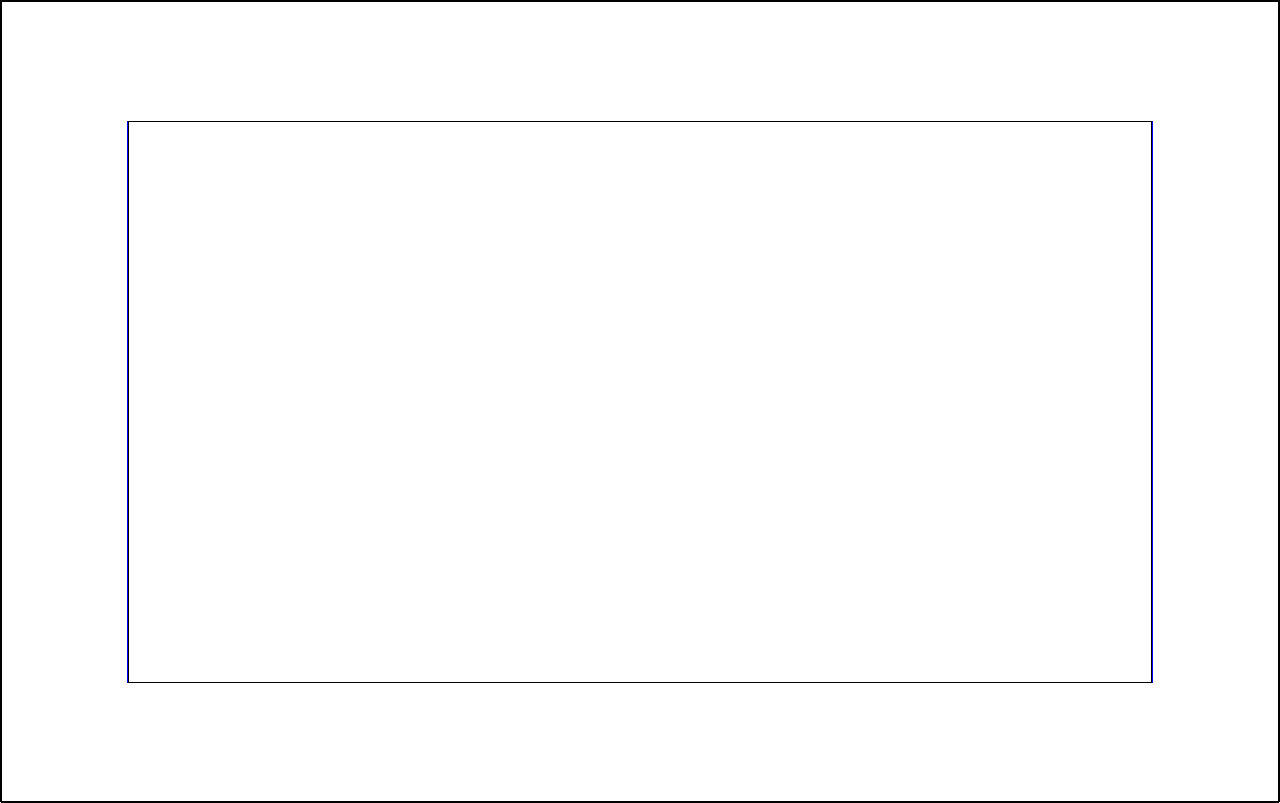
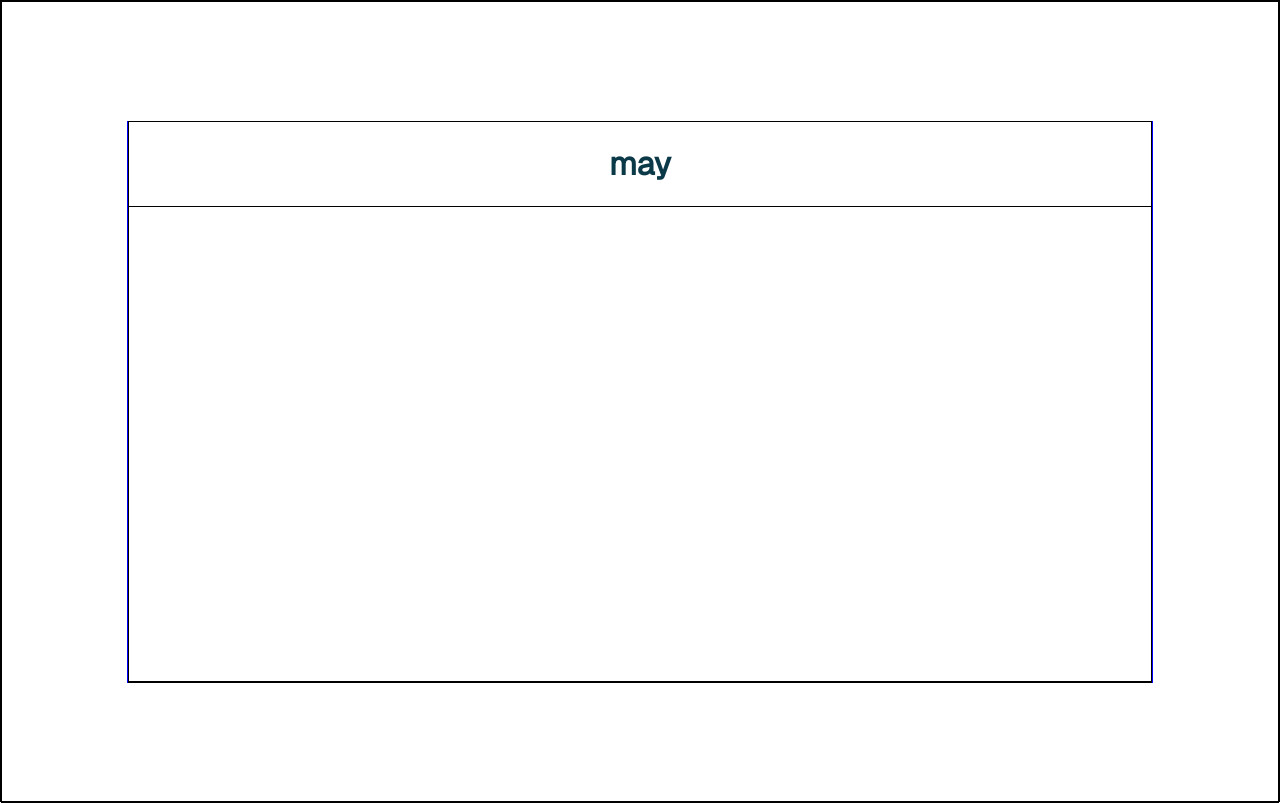
Before and after one commit to jckstllrd/habit-tracker, a React (Vite) app: page / in a window 1280 px wide. Built offline with nearby package versions, Linux system fonts and the light colour scheme.

Commit message:
style: add styling to the new dashboard view

```diff
--- a/src/components/Dashboard.jsx
+++ b/src/components/Dashboard.jsx
@@ -1,8 +1,18 @@
 import { useOutletContext } from "react-router";
-import "../styles/Dashboard.css";
+import Habit from "./Habit.jsx";
+import styles from "../styles/Dashboard.module.css";
 
 export default function Dashboard() {
   const [habits, addHabit] = useOutletContext();
-
-  return <div className="dashboard-container"></div>;
+  let month = "may";
+  return (
+    <div className={styles.dashboardContainer}>
+      <h1 className={styles.month}>{month}</h1>
+      <div className={styles.habitGrid}>
+        {habits.map((habit, index) => {
+          <Habit key="index" />;
+        })}
+      </div>
+    </div>
+  );
 }
--- /dev/null
+++ b/src/components/Habit.jsx
@@ -0,0 +1,3 @@
+export default function Habit() {
+  return <></>;
+}
--- /dev/null
+++ b/src/styles/Dashboard.module.css
@@ -0,0 +1,18 @@
+.dashboardContainer {
+  border: 1px solid black;
+  display: flex;
+  justify-content: space-between;
+  align-items: center;
+  flex-direction: column;
+}
+
+.month {
+  width: 100%;
+  text-align: center;
+}
+
+.habitGrid {
+  width: 100%;
+  flex: 1;
+  border: 1px solid black;
+}
```
Also changed, not shown: src/styles/Dashboard.css (deleted).
